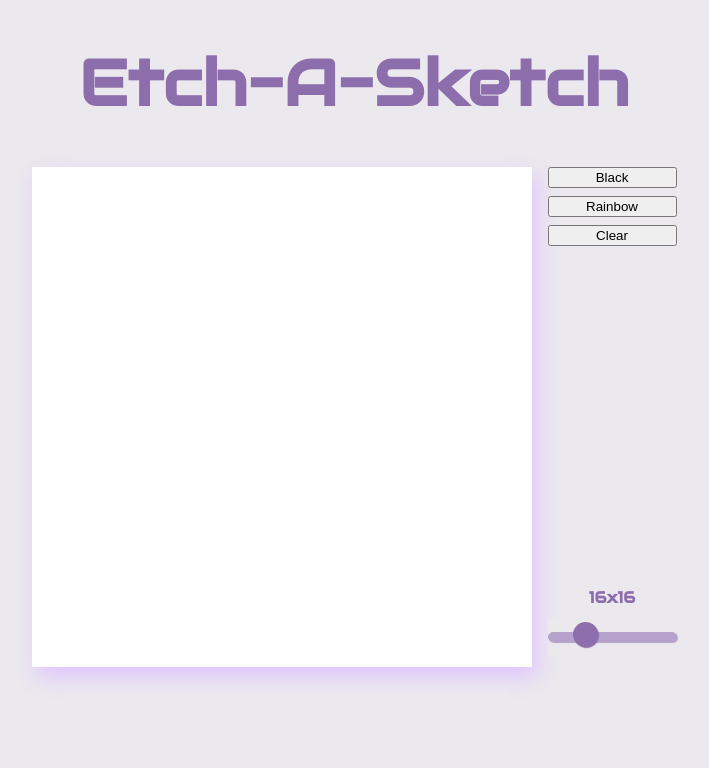
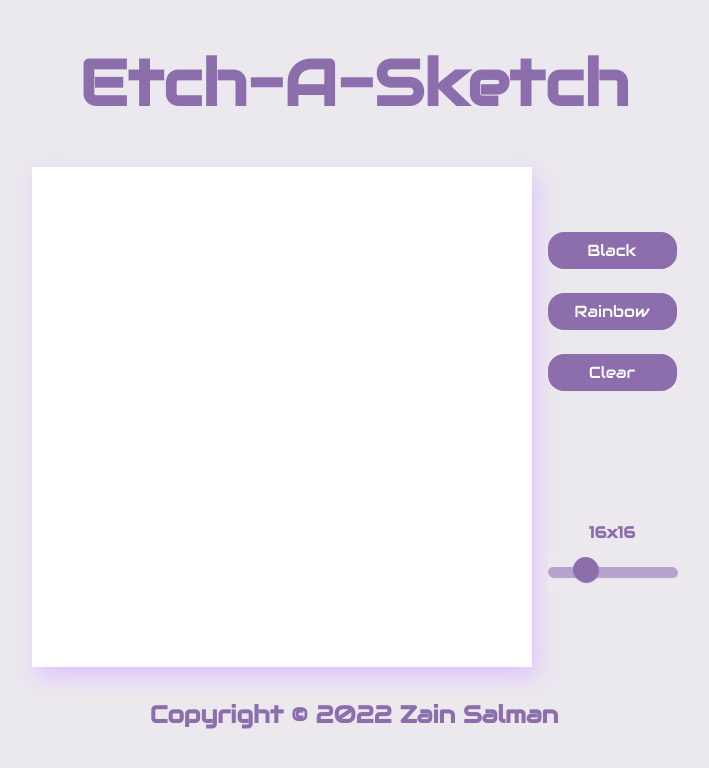
Before and after one commit to zainjamin/Etch-A-Sketch, a plain HTML site: page index.html in a window 1280 px wide. Shown: the whole page, without its empty margins (286-995 px from the left). Drawn offline with Linux system fonts and the light colour scheme.

Commit message:
stylized buttons

```diff
--- a/css/main.css
+++ b/css/main.css
@@ -8,6 +8,9 @@ body{
 }
 h1{
   font-size: 64px;
+  text-align: center;
+}
+h2{
   text-align: center;
 }
 h3{
@@ -26,7 +29,7 @@ main{
 .container{
   display: flex;
   flex-direction: column;
-  justify-content: space-between;
+  justify-content: space-around;
 }
 .grid{
   background-color: white;
@@ -40,7 +43,16 @@ main{
 .buttons{
   display: flex;
   flex-direction: column;
-  gap: 8px;
+  gap: 3vh;
+}
+button{
+  background-color: #8D6EAC;
+  color: white;
+  border: none;
+  font-family: 'Audiowide', cursive;
+  font-size: 16px;
+  border-radius: 16px;
+  padding: 8px 0;
 }
 input[type=range] {
   height: 39px;
--- a/index.html
+++ b/index.html
@@ -25,6 +25,9 @@
       </div>
     </div>
   </main>
+  <footer>
+    <h2>Copyright &copy; 2022 Zain Salman</h2>
+  </footer>
   <script src="js/main.js"></script>
 </body>
 </html>
```
